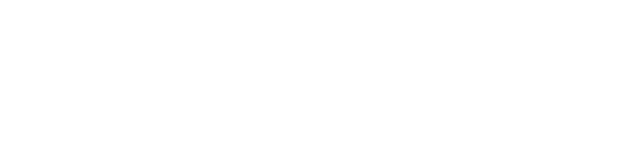
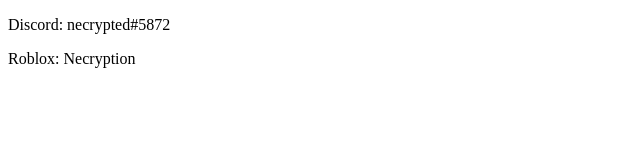
Before and after one commit to Necrypted/necrypted.github.io, a plain HTML site: page index.html in a window 1280 px wide. Shown: the whole page, without its empty margins (0-640 px from the left). Drawn offline with Linux system fonts and the light colour scheme.

Commit message:
Update index.html

```diff
--- a/index.html
+++ b/index.html
@@ -1,3 +1,5 @@
 <!DOCTYPE html>
 <html>
+	<p>Discord: necrypted#5872</p>
+	<p>Roblox: Necryption</p>
 </html>
```
